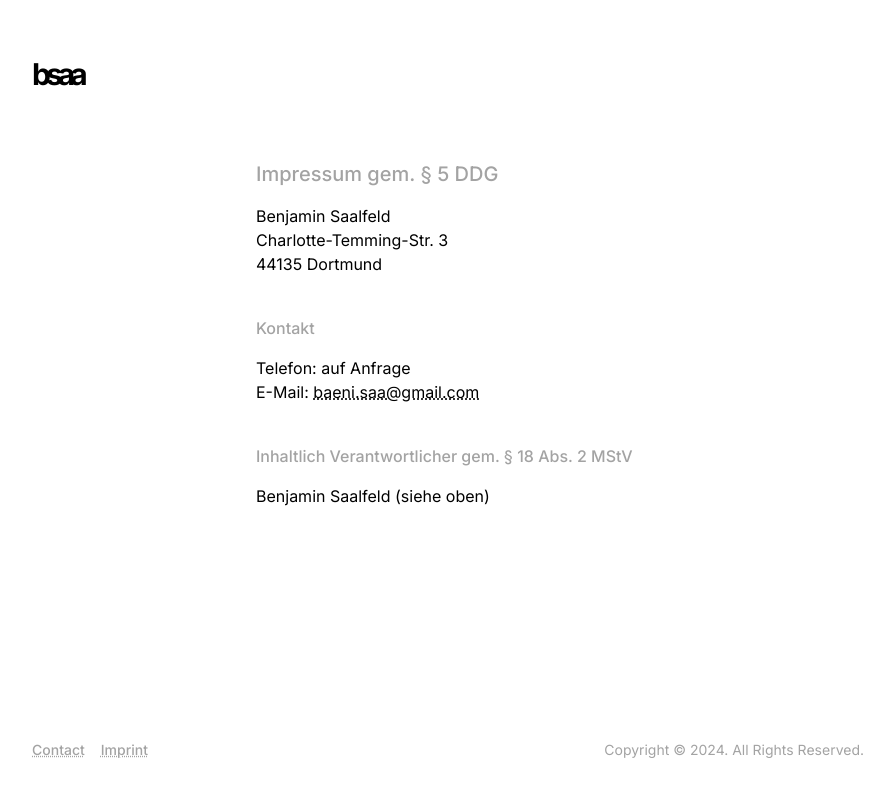
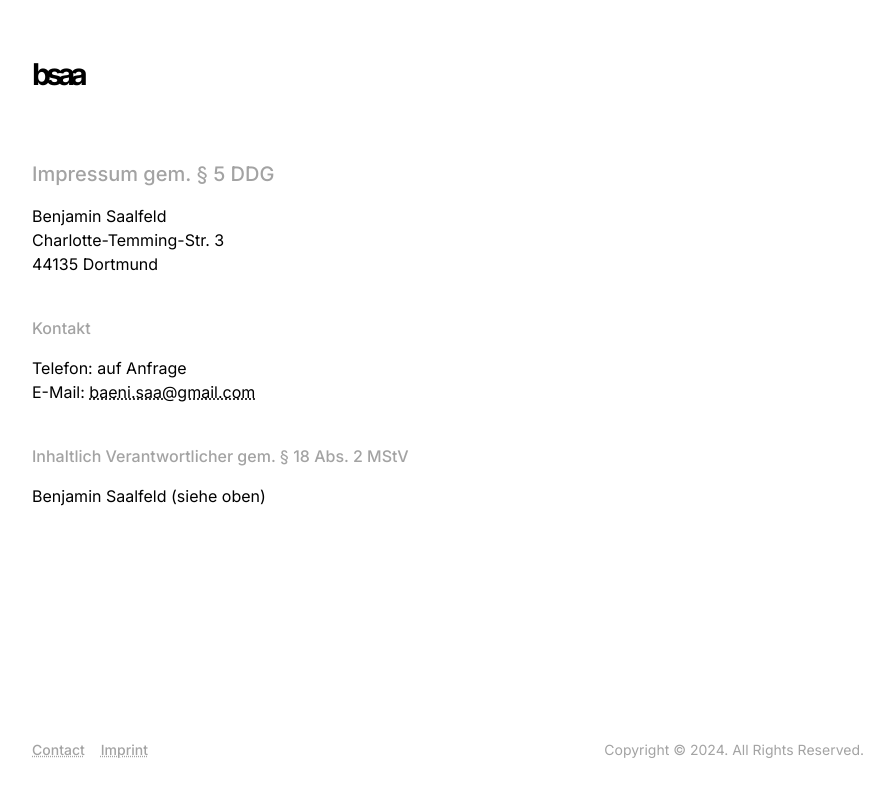
Before and after one commit to baeni/bsaa-ui, a Next.js app: page /legal in a window 1280 px wide. Shown: the top 796 px of the page, without its empty margins (192-1086 px from the left). Built offline with nearby package versions, Linux system fonts and the light colour scheme.

Commit message:
Cleanup; Remove container class

```diff
--- a/app/(routes)/legal/page.tsx
+++ b/app/(routes)/legal/page.tsx
@@ -2,8 +2,7 @@ import * as Constants from "@/app/constants";
 
 export default function Legal() {
     return (
-        <div className="container mt-40">
-            <div className="flex flex-col gap-10 text-black">
+        <section className="mt-40 flex flex-col gap-10">
             <div>
                 <h1 className="text-xl text-neutral-400 font-medium pb-4">Impressum gem. § 5 DDG</h1>
                 <p>
@@ -28,7 +27,6 @@ export default function Legal() {
                     {Constants.FULL_NAME} (siehe oben)
                 </p>
             </div>
-            </div>
-        </div>
+        </section>
     );
 }
```
Lines whose indentation alone changed are shown as unchanged.
